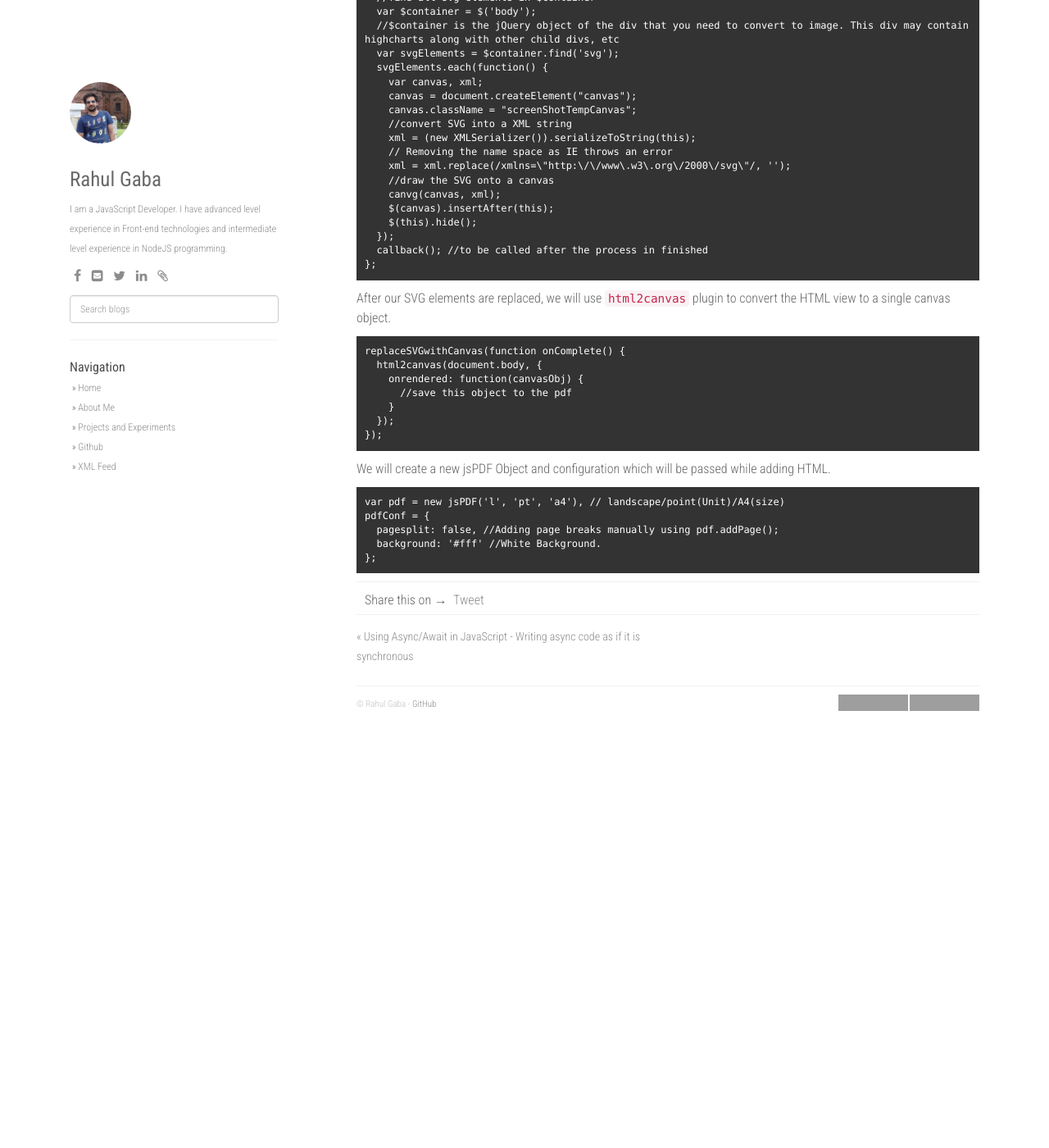
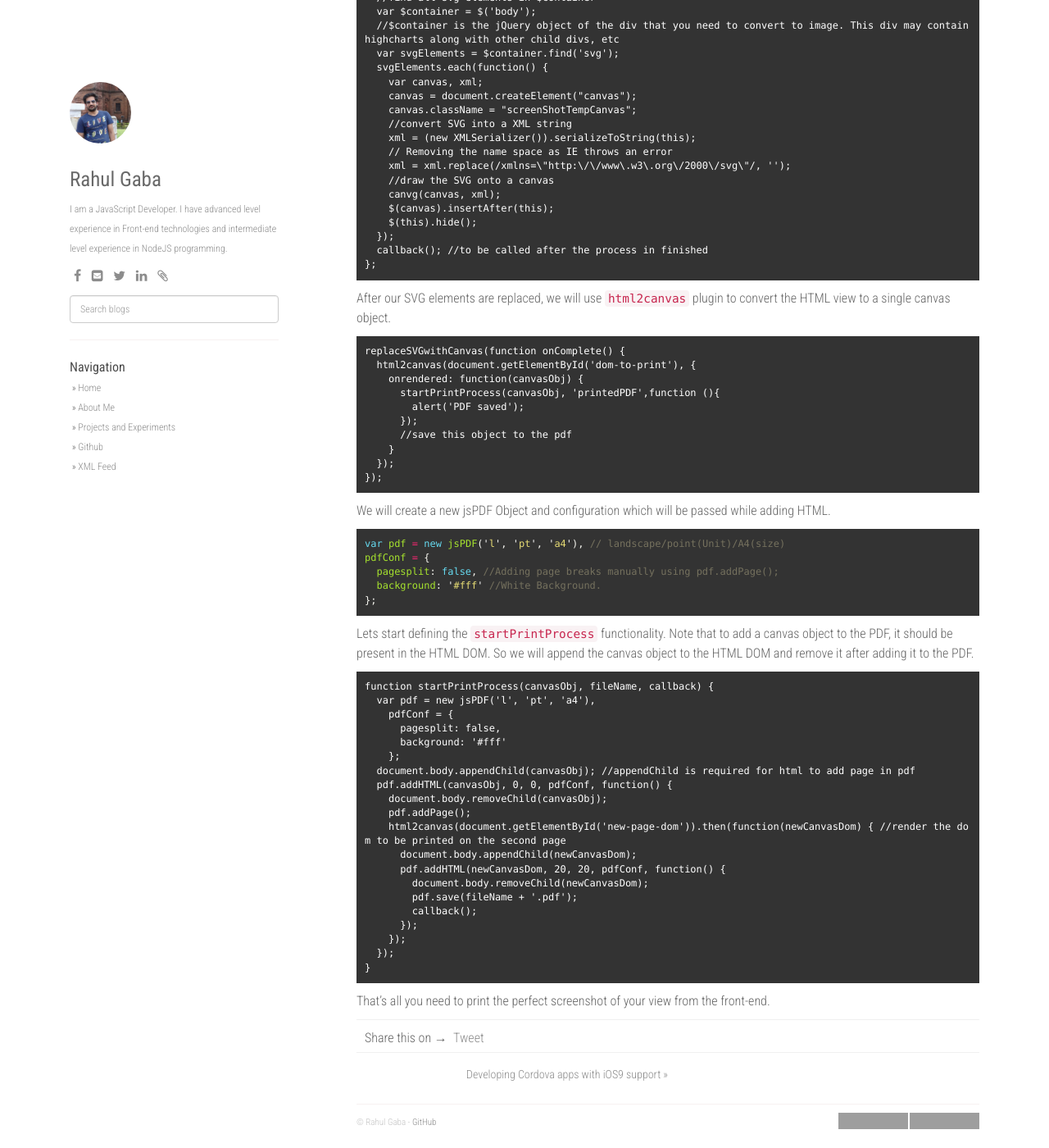
Before and after one commit to rgabs/rgabs.github.io, a Jekyll site: the page built from _posts/2016-07-12-printing-pdf-using-jspdf-and-html2canvas.markdown, in a window 1280 px wide and 1400 px high, scrolled down 962 px. Shown: the whole window at 82% size. Built offline with Jekyll 4.4.1, drawn with Linux system fonts in a browser that asks for light colours; nearby versions of some CDN libraries; comment, search, counter and statistics services are not loaded; before the commit the page ends 1852 px from its top, so only the background shows below that; some of the changed text lies outside the part shown; grey boxes are pictures that could not be loaded.

Commit message:
blog matter completed

````diff
--- a/_posts/2016-07-12-printing-pdf-using-jspdf-and-html2canvas.markdown
+++ b/_posts/2016-07-12-printing-pdf-using-jspdf-and-html2canvas.markdown
@@ -1,10 +1,16 @@
 ---
+layout: post
+title:  "Printing the document from front end only using jsPDF, html2canvas"
+date:   2013-12-23 00:18:23
+categories: ruby
+---
+
+<!-- ----
 layout: post
 title: "Printing the document from front end only using jsPDF, html2canvas"
 date: 2016-07-12 00:34:00
-author: Rahul Gaba
-tags: "jsPDF, html2canvas, canvg, printing, browser, view"
----
+categories: "jsPDF, html2canvas, canvg, printing, browser, view"
+---- -->
 
 ##Why do I need this?
 As a front end developer, we all come across a problem statement where the client wants to get the screenshot of front-end views in a single PDF.
@@ -58,8 +64,11 @@
 
 ```
 replaceSVGwithCanvas(function onComplete() {
-  html2canvas(document.body, {
+  html2canvas(document.getElementById('dom-to-print'), {
     onrendered: function(canvasObj) {
+      startPrintProcess(canvasObj, 'printedPDF',function (){
+        alert('PDF saved');
+      });
       //save this object to the pdf
     }
   });
@@ -68,33 +77,37 @@
 
 We will create a new jsPDF Object and configuration which will be passed while adding HTML.
 
-```
+{% highlight javascript %}
 var pdf = new jsPDF('l', 'pt', 'a4'), // landscape/point(Unit)/A4(size)
 pdfConf = {
   pagesplit: false, //Adding page breaks manually using pdf.addPage();
   background: '#fff' //White Background.
 };
+{% endhighlight %}
+
+Lets start defining the `startPrintProcess` functionality. Note that to add a canvas object to the PDF, it should be present in the HTML DOM. So we will append the canvas object to the HTML DOM and remove it after adding it to the PDF.
+
+```
+function startPrintProcess(canvasObj, fileName, callback) {
+  var pdf = new jsPDF('l', 'pt', 'a4'),
+    pdfConf = {
+      pagesplit: false,
+      background: '#fff'
+    };
+  document.body.appendChild(canvasObj); //appendChild is required for html to add page in pdf
+  pdf.addHTML(canvasObj, 0, 0, pdfConf, function() {
+    document.body.removeChild(canvasObj);
+    pdf.addPage();
+    html2canvas(document.getElementById('new-page-dom')).then(function(newCanvasDom) { //render the dom to be printed on the second page
+      document.body.appendChild(newCanvasDom);
+      pdf.addHTML(newCanvasDom, 20, 20, pdfConf, function() {
+        document.body.removeChild(newCanvasDom);
+        pdf.save(fileName + '.pdf');
+        callback();
+      });
+    });
+  });
+}
 ```
 
-<!-- function onBodyRender(canvasObj, defaultCompanyLabel, callback) {
-      var pdf = new jsPDF('l', 'pt', 'a4'),
-        pdfConf = {
-          pagesplit: false,
-          background: '#fff'
-        };
-      document.body.appendChild(canvasObj); //appendChild is required for html to add page in pdf
-      pdf.addHTML(canvasObj, 0, 0, pdfConf, function() {
-        document.body.removeChild(canvasObj);
-        pdf.addPage();
-        $('.right-container').show(); //show cards only for the second page
-        html2canvas(document.getElementsByClassName('right-container')[0]).then(function(cardsCanvas) { //render only thr cards block and add them to a new page
-          document.body.appendChild(cardsCanvas);
-          pdf.addHTML(cardsCanvas, 20, 20, pdfConf, function() {
-            document.body.removeChild(cardsCanvas);
-            pdf.save(defaultCompanyLabel + '.pdf');
-            $rootScope.showLoader = false;
-            callback();
-          });
-        });
-      });
-    } -->
+That's all you need to print the perfect screenshot of your view from the front-end.
````
